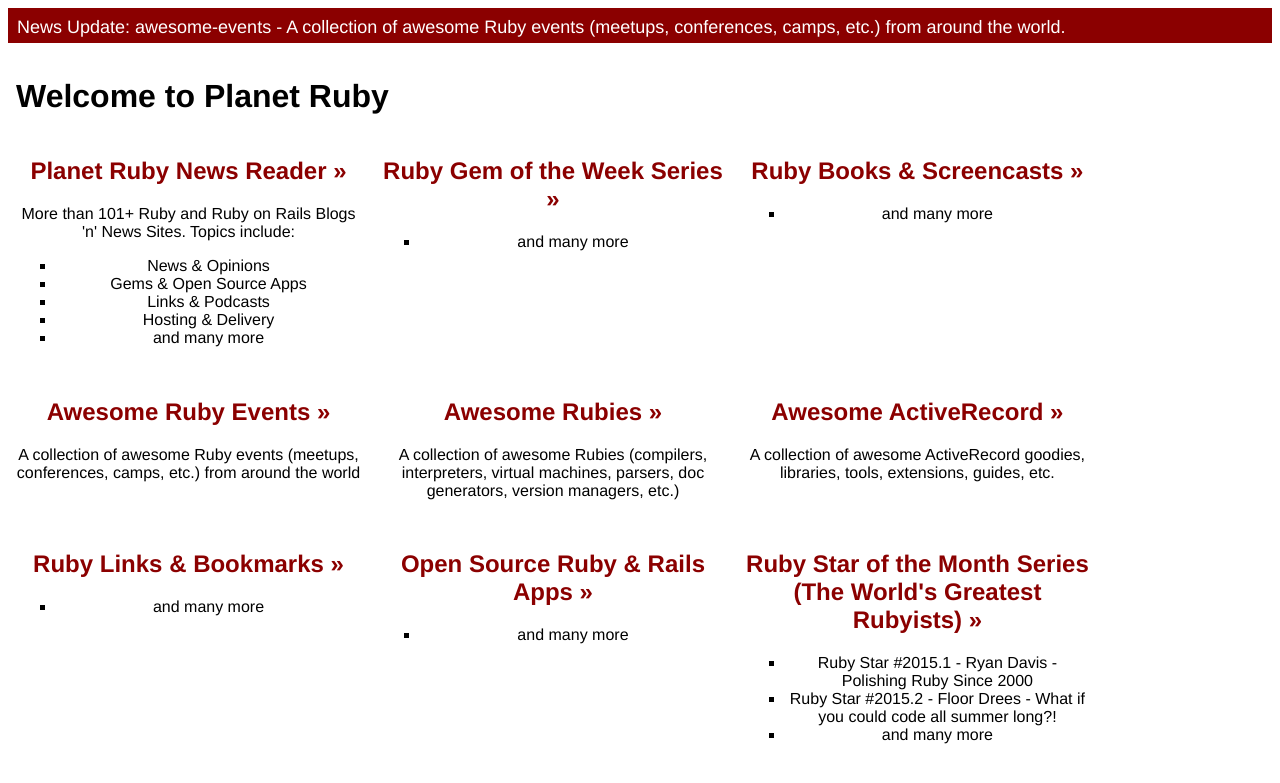
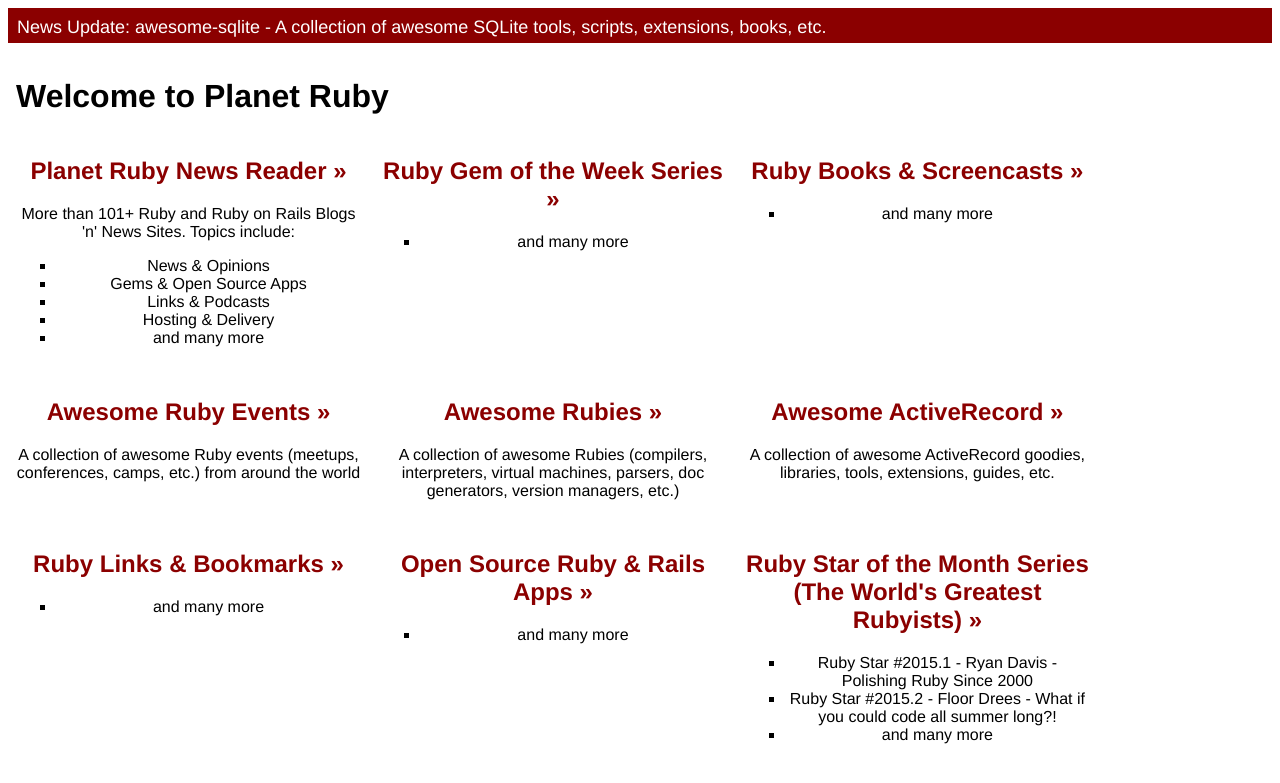
Before and after one commit to planetruby/planetruby.github.io, a Jekyll site: the page built from index.html, in a window 1280 px wide. Shown: the top 783 px of the page. Built offline with Jekyll 4.4.1, drawn with Linux system fonts in a browser that asks for light colours.

Commit message:
up announce

```diff
--- a/_includes/announce.html
+++ b/_includes/announce.html
@@ -1,8 +1,13 @@
 
 <div class='announce'>
  News Update:
-   <a href="https://github.com/planetruby/awesome-events">awesome-events - A collection of awesome Ruby events (meetups, conferences, camps, etc.) from around the world</a>.
+   <a href="https://github.com/planetopendata/awesome-sqlite">awesome-sqlite - A collection of awesome SQLite tools, scripts, extensions, books, etc.</a>
 </div>
+
+
+<!--
+ awesome-events - A collection of awesome Ruby events (meetups, conferences, camps, etc.) from around the world
+-->
 
 <!--
    Free Ruby Open Source Software (ROSS) Conf, April 25 @ Vienna, sektor5
```
